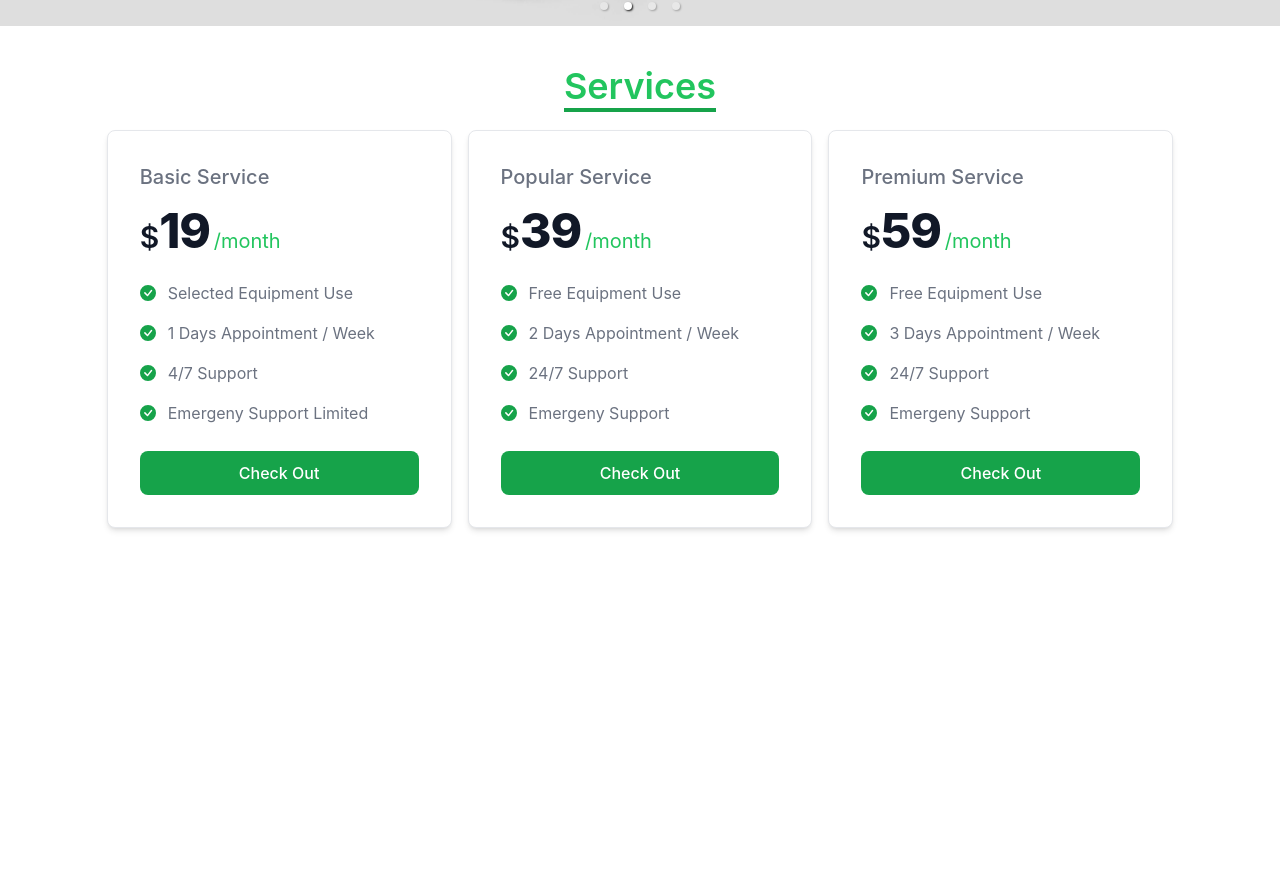
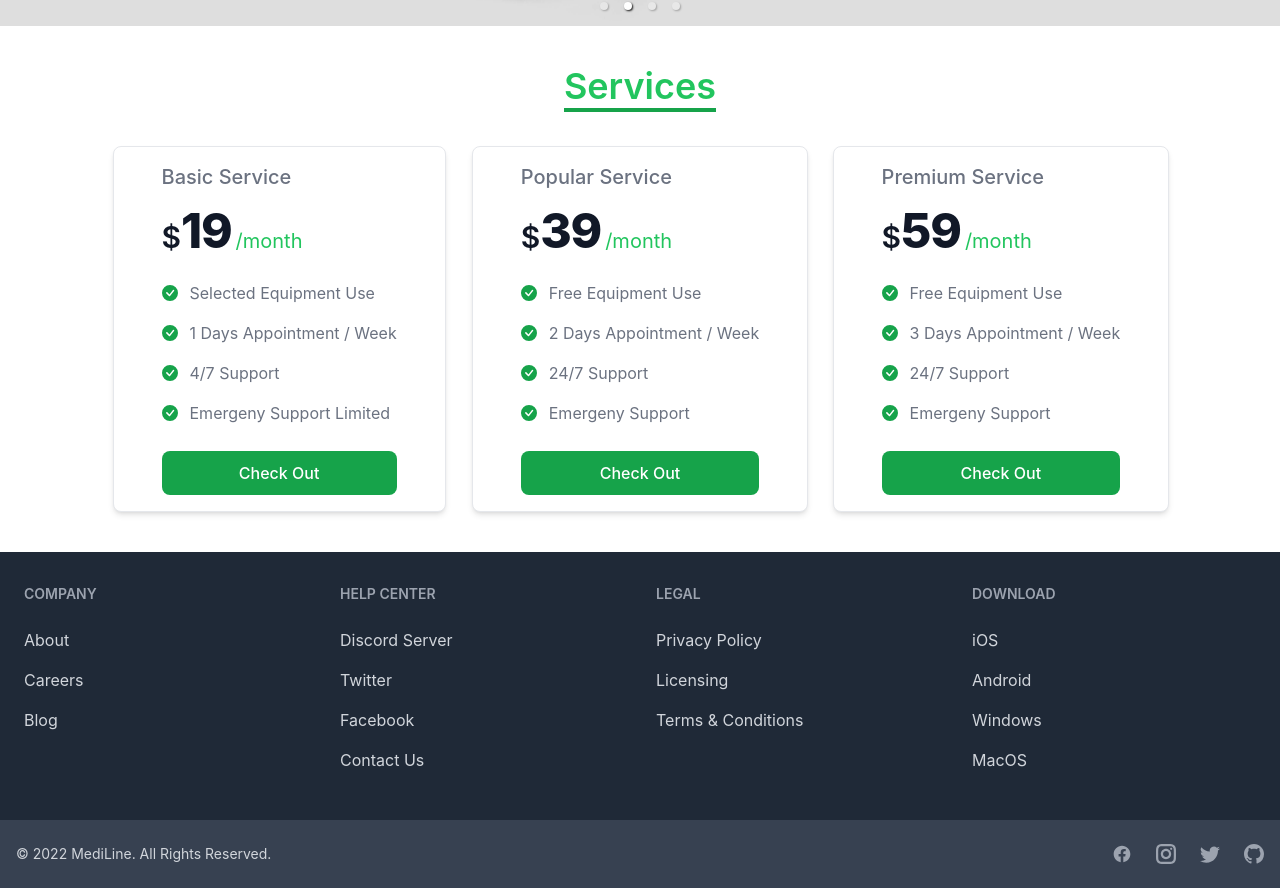
Before and after one commit to Rahad-khan/mediline, a React (Create React App) app: page / in a window 1280 px wide. Shown: the part 834-1722 px from the top of the page. Before the commit the page ends 1402 px from the top, so only its background shows below. Built offline with nearby package versions, Linux system fonts and the light colour scheme.

Commit message:
footer done

```diff
--- a/src/App.js
+++ b/src/App.js
@@ -9,7 +9,7 @@ import Error from './components/Error/Error';
 
 function App() {
   return (
-    <div className='p-4 md:p-0'>
+    <div>
       <Header></Header>
       <Routes>
         <Route path='/' element={<Home/>}></Route>
--- /dev/null
+++ b/src/components/Footer/Footer.js
@@ -0,0 +1,96 @@
+import React from 'react';
+import {RiFacebookCircleFill} from 'react-icons/ri'
+import {GrInstagram} from 'react-icons/gr'
+import {BsTwitter, BsGithub} from 'react-icons/bs'
+
+const Footer = () => {
+    const currentYear= new Date().getFullYear();
+    return (
+        <footer class="bg-gray-800">
+    <div class="grid grid-cols-2 gap-8 py-8 px-6 md:grid-cols-4">
+        <div>
+            <h2 class="mb-6 text-sm font-semibold text-gray-400 uppercase">Company</h2>
+            <ul class="text-gray-300">
+                <li class="mb-4">
+                    <a href="/" class=" hover:underline">About</a>
+                </li>
+                <li class="mb-4">
+                    <a href="/" class="hover:underline">Careers</a>
+                </li>
+                <li class="mb-4">
+                    <a href="/" class="hover:underline">Blog</a>
+                </li>
+            </ul>
+        </div>
+        <div>
+            <h2 class="mb-6 text-sm font-semibold text-gray-400 uppercase">Help center</h2>
+            <ul class="text-gray-300">
+                <li class="mb-4">
+                    <a href="/" class="hover:underline">Discord Server</a>
+                </li>
+                <li class="mb-4">
+                    <a href="/" class="hover:underline">Twitter</a>
+                </li>
+                <li class="mb-4">
+                    <a href="/" class="hover:underline">Facebook</a>
+                </li>
+                <li class="mb-4">
+                    <a href="/" class="hover:underline">Contact Us</a>
+                </li>
+            </ul>
+        </div>
+        <div>
+            <h2 class="mb-6 text-sm font-semibold text-gray-400 uppercase">Legal</h2>
+            <ul class="text-gray-300">
+                <li class="mb-4">
+                    <a href="/" class="hover:underline">Privacy Policy</a>
+                </li>
+                <li class="mb-4">
+                    <a href="/" class="hover:underline">Licensing</a>
+                </li>
+                <li class="mb-4">
+                    <a href="/" class="hover:underline">Terms &amp; Conditions</a>
+                </li>
+            </ul>
+        </div>
+        <div>
+            <h2 class="mb-6 text-sm font-semibold text-gray-400 uppercase">Download</h2>
+            <ul class="text-gray-300">
+                <li class="mb-4">
+                    <a href="/" class="hover:underline">iOS</a>
+                </li>
+                <li class="mb-4">
+                    <a href="/" class="hover:underline">Android</a>
+                </li>
+                <li class="mb-4">
+                    <a href="/" class="hover:underline">Windows</a>
+                </li>
+                <li class="mb-4">
+                    <a href="/" class="hover:underline">MacOS</a>
+                </li>
+            </ul>
+        </div>
+    </div>
+    <div class="py-6 px-4 bg-gray-700 md:flex md:items-center md:justify-between">
+        <span class="text-sm text-gray-300 sm:text-center">&copy; {currentYear} MediLine. All Rights Reserved.
+        </span>
+        <div class="flex mt-4 space-x-6 sm:justify-center md:mt-0 items-center">
+            <a href="/" class="text-gray-400 hover:text-white">
+                <RiFacebookCircleFill  class="w-5 h-5"></RiFacebookCircleFill>
+            </a>
+            <a href="/" class="text-gray-400 hover:text-white">
+                <GrInstagram class="w-5 h-5"></GrInstagram>
+            </a>
+            <a href="/" class="text-gray-400 hover:text-white">
+                <BsTwitter class="w-5 h-5"></BsTwitter>
+            </a>
+            <a href="/" class="text-gray-400 hover:text-white">
+                <BsGithub  class="w-5 h-5"></BsGithub>
+            </a>
+        </div>
+    </div>
+</footer>
+    );
+};
+
+export default Footer;
--- a/src/components/Header/Header.js
+++ b/src/components/Header/Header.js
@@ -46,6 +46,12 @@ const Header = () => {
                   About Me
                 </CustomLink>
               </li>
+              <li className="mb-2">
+                <CustomLink
+                  to="/aboutme">
+                  About Me
+                </CustomLink>
+              </li>
             </ul>
           </div>
         </div>
--- a/src/components/Home/Home.js
+++ b/src/components/Home/Home.js
@@ -1,4 +1,5 @@
 import React from 'react';
+import Footer from '../Footer/Footer';
 import Services from '../Services/Services';
 import Sliders from '../Sliders/Sliders';
 
@@ -9,7 +10,7 @@ const Home = () => {
             <Sliders></Sliders>
             <Services></Services>
             </main>
-
+            <Footer></Footer>
         </>
     );
 };
--- a/src/components/PricingCard/PricingCard.js
+++ b/src/components/PricingCard/PricingCard.js
@@ -5,7 +5,7 @@ import { Link } from 'react-router-dom';
 const PricingCard = ({service}) => {
     const {title,price,benifits} = service;
     return (
-        <div className="p-4 max-w-sm bg-white rounded-lg border shadow-md sm:p-8 ">
+        <div className="px-12 py-4 max-w-sm bg-white rounded-lg border shadow-md justify-self-center">
         <h5 className="mb-4 text-xl font-medium text-gray-500">{title}</h5>
         <div className="flex items-baseline text-gray-900">
             <span className="text-3xl font-semibold">$</span>
@@ -15,11 +15,11 @@ const PricingCard = ({service}) => {
         {/* <!-- List --> */}
         <ul className="my-7 space-y-5">
         {
-                benifits.map(b =>
-                <li className="flex space-x-3 items-center">
+                benifits.map((benifit, index) =>
+                <li key={index} className="flex space-x-3 items-center">
                 {/* <!-- Icon --> */}
                 <BsCheckCircleFill className="w-4 h-4 text-green-600"></BsCheckCircleFill>
-                <span className="text-base font-normal leading-tight text-gray-500">{b}</span>
+                <span className="text-base font-normal leading-tight text-gray-500">{benifit}</span>
             </li>)
             }
         </ul>
--- a/src/components/Services/Services.js
+++ b/src/components/Services/Services.js
@@ -11,7 +11,7 @@ const Services = () => {
     return (
         <div className='my-10 md:w-5/6 mx-auto'>
             <h1 className='text-center text-2xl md:text-4xl font-semibold text-green-500 mb-6'> <span className='border-b-4  border-green-600'>Services</span> </h1>
-            <div className='grid sm:grid-cols-2 md:grid-cols-3 gap-4'>
+            <div className='grid sm:grid-cols-2 md:grid-cols-3 gap-4 my-10'>
                 {
                     services.map(service => <PricingCard
                         key={service.id}
```
